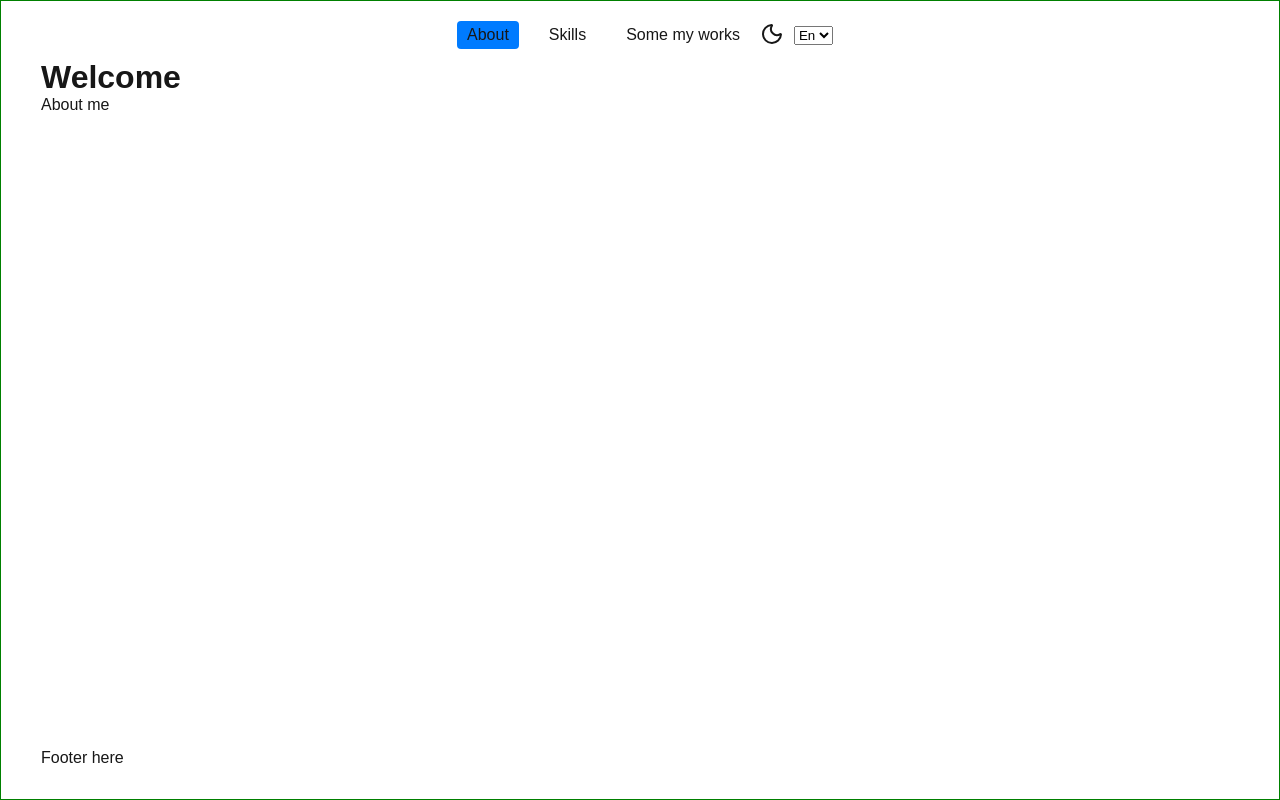
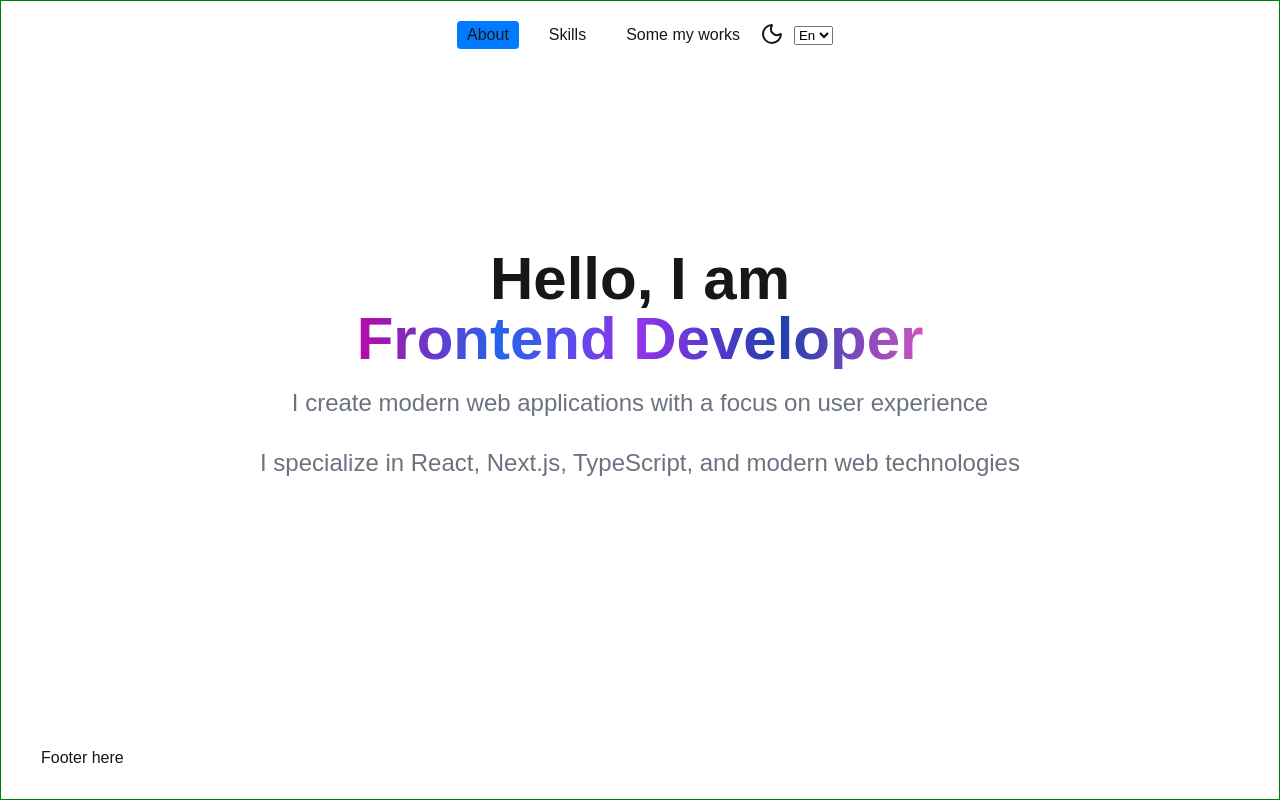
Before and after one commit to adovg/myportfolio, a Next.js app: page / in a window 1280 px wide. Built offline with nearby package versions, Linux system fonts and the light colour scheme.

Commit message:
add content to about section

```diff
--- a/app/globals.scss
+++ b/app/globals.scss
@@ -3,6 +3,7 @@
   padding: 0;
   margin: 0;
 }
+
 
 
 html.light {
--- /dev/null
+++ b/components/Hero.module.scss
@@ -0,0 +1,50 @@
+.hero {
+    display: flex;
+    flex-direction: column;
+    align-items: center;
+    justify-content: center;
+    text-align: center;
+    gap: 20px;
+    min-height: 80vh;
+    // max-width: 80rem;
+    // text-align: center;
+
+    span {
+        display: block;
+    }
+}
+
+.hero h1 {
+    font-size: 4.5rem;
+    line-height: 1;
+
+    @media (min-width: 640px) {
+        font-size: 3.75rem;
+    }
+}
+
+.title__gradient {
+    --tw-gradient-from: #B809A7;
+    --tw-gradient-to: rgba(184, 9, 167, 0.7);
+    --tw-gradient-stops: var(--tw-gradient-from),
+        #2563eb,
+        #9333ea,
+        #1e40af,
+        var(--tw-gradient-to);
+
+    color: transparent;
+    background-clip: text;
+    -webkit-background-clip: text;
+
+    background-image: linear-gradient(to right, var(--tw-gradient-stops));
+}
+
+.hero h2 {
+    --tw-text-opacity: 1;
+    color: rgb(107 114 128 / var(--tw-text-opacity, 1));
+    font-weight: 500;
+
+    span {
+        margin-bottom: 2rem;
+    }
+}
--- a/components/Hero.tsx
+++ b/components/Hero.tsx
@@ -3,15 +3,30 @@ import React from "react";
 import { useContext } from "react";
 import { LanguageContext } from "@/context/LocaleContext";
 import { translations } from "@/lib/translations";
+import styles from "./Hero.module.scss";
 
 const Hero = () => {
   const { lang } = useContext(LanguageContext)!;
   return (
-    <div className="hero">
-      <h1>{translations[lang].welcome}</h1>
-      <p>{translations[lang].about}</p>
-    </div>
+    <section className={styles.hero}>
+      <h1>
+        <span>Hello, I am </span>
+        <span className={styles.title__gradient}>Frontend Developer</span>
+      </h1>
+      <h2>
+        <span>
+          I create modern web applications with a focus on user experience
+        </span>
+        <span>
+          I specialize in React, Next.js, TypeScript, and modern web
+          technologies
+        </span>
+      </h2>
+    </section>
   );
 };
 
 export default Hero;
+
+// <h1>{translations[lang].welcome}</h1>
+// <p>{translations[lang].about}</p>
```
